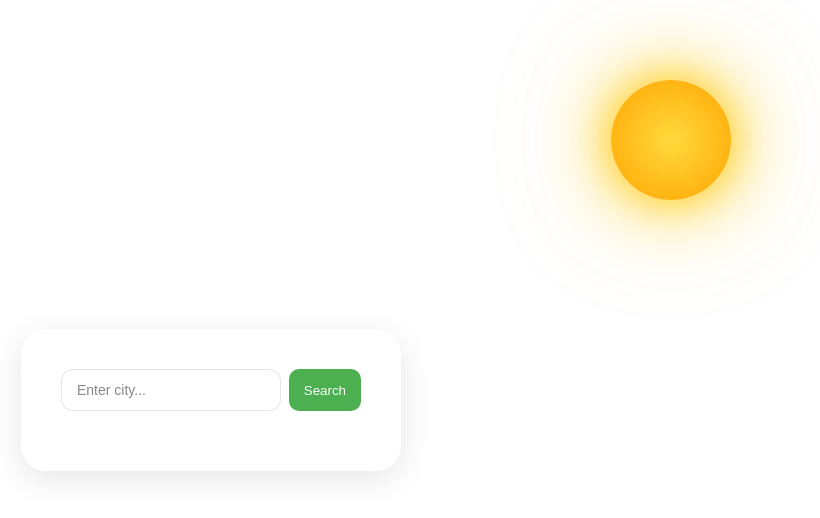
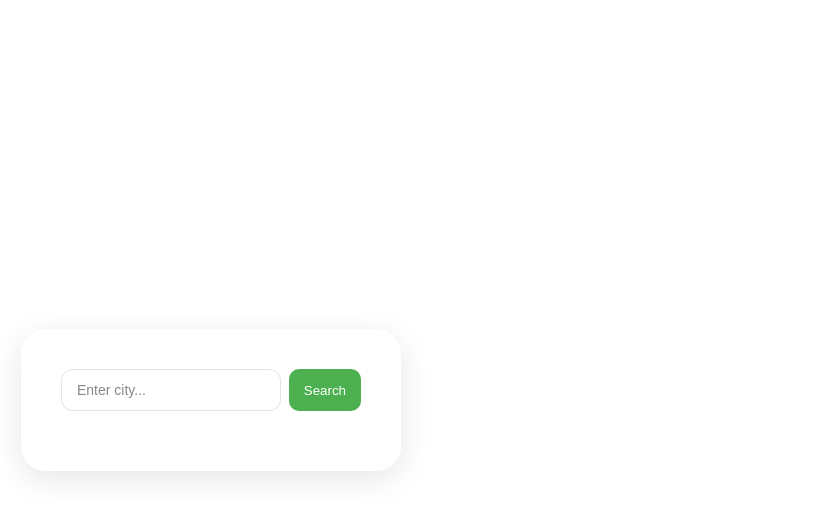
Before and after one commit to joylinmhs/Weather-App, a React (Vite) app in the folder weather-app/: page / in a window 1280 px wide. Shown: the top 518 px of the page, without its empty margins (429-1249 px from the left). Built offline with nearby package versions, Linux system fonts and the light colour scheme.

Commit message:
Update WeatherCard

```diff
--- a/weather-app/src/components/WeatherCard.jsx
+++ b/weather-app/src/components/WeatherCard.jsx
@@ -39,7 +39,8 @@ function WeatherCard() {
 
     return (
         <div className={`app ${weatherType} ${isNight ? "night" : "day"}`}>
-            {isNight ? (
+            {temp !== null && (
+                isNight ? (
                     <>
                         <div className="stars"></div>
                         <div className="bright-stars"></div>
@@ -47,6 +48,7 @@ function WeatherCard() {
                     </>
                 ) : (
                     <div className="sun"></div>
+                )
             )}
 
             {(weatherType === "Clouds" || weatherType === "Rain" || weatherType === "Mist") && (
```
Lines whose indentation alone changed are shown as unchanged.
